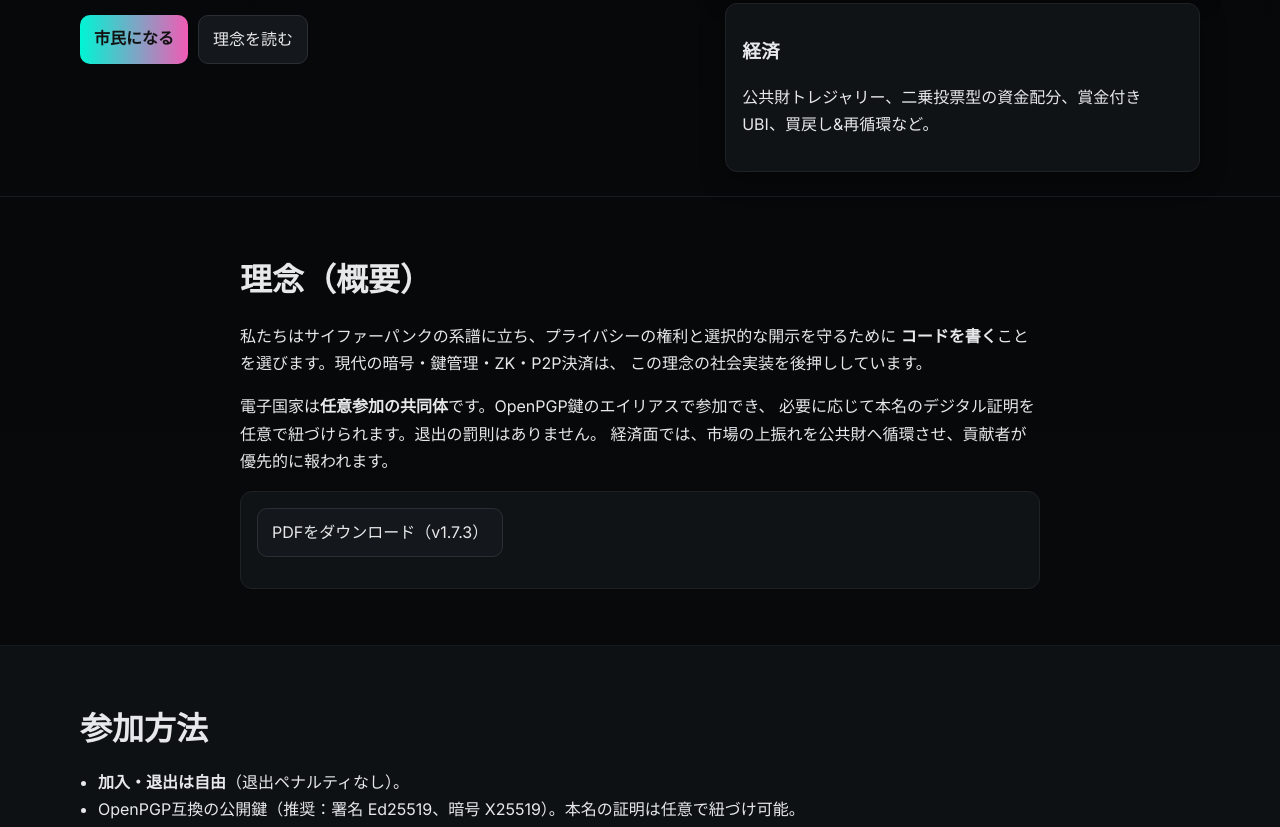
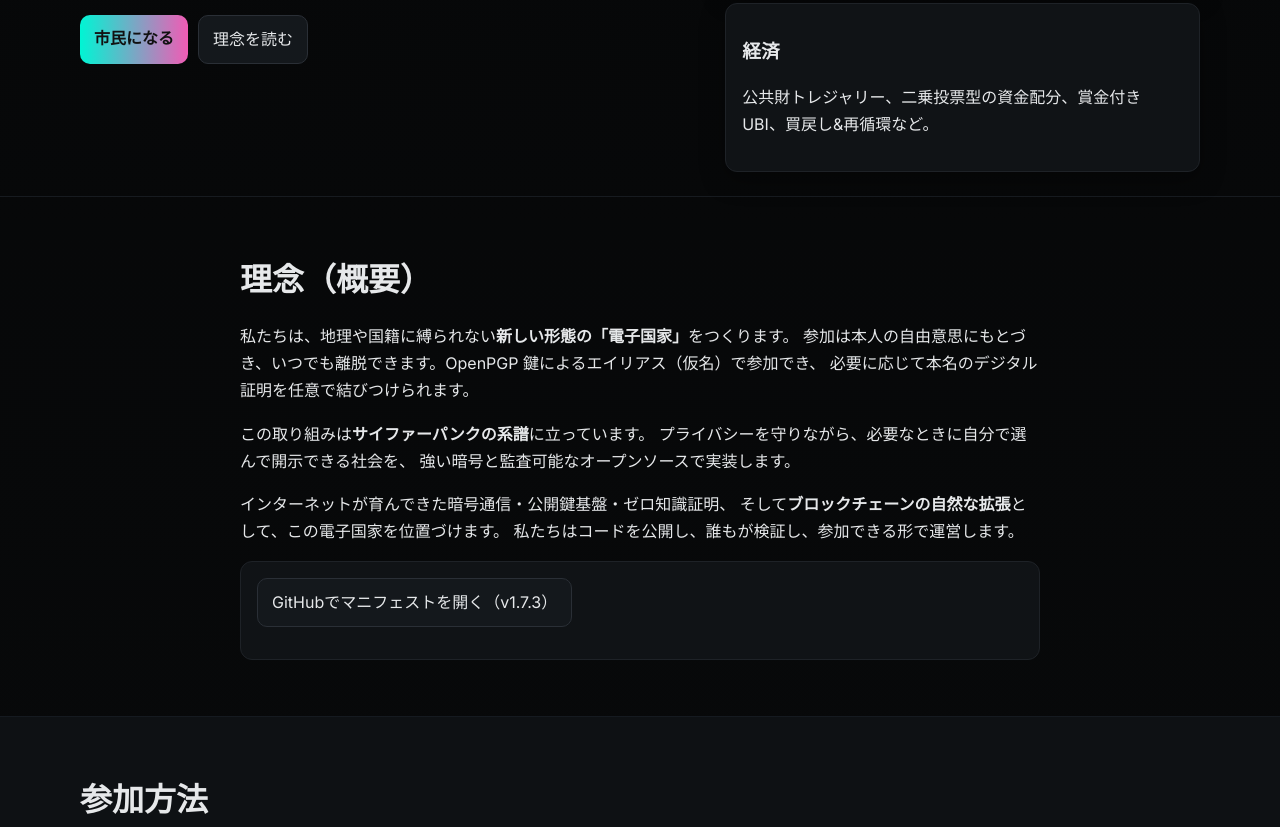
Before and after one commit to Rajielight/ELECTRONIC-NATION, a plain HTML site: page docs/index.html in a window 1280 px wide. Shown: the part 483-1310 px from the top of the page. Drawn offline with Linux system fonts and the light colour scheme.

Commit message:
manifesto: rewrite summary (JP); link to GitHub blob PDF; disable PDF resolver

```diff
--- a/docs/assets/js/script.js
+++ b/docs/assets/js/script.js
@@ -64,7 +64,7 @@
   }
 
   // ---- Manifesto PDF resolver ----
-  async function resolvePdf() {
+  async function resolvePdf_disabled() {
     const link = document.getElementById("pdfLink");
     const status = document.getElementById("pdfStatus");
     if (!link) return;
@@ -94,5 +94,5 @@
     link.style.pointerEvents = "none";
     status.textContent = "PDFが見つかりません。リポジトリの docs/assets/pdf/ に配置してください。";
   }
-  resolvePdf();
+  /* resolvePdf disabled */
 })();
--- a/docs/index.html
+++ b/docs/index.html
@@ -73,21 +73,29 @@
       <div class="container narrow">
         <h2>理念（概要）</h2>
         <p>
-          私たちはサイファーパンクの系譜に立ち、プライバシーの権利と選択的な開示を守るために
-          <strong>コードを書く</strong>ことを選びます。現代の暗号・鍵管理・ZK・P2P決済は、
-          この理念の社会実装を後押ししています。
+          私たちは、地理や国籍に縛られない<strong>新しい形態の「電子国家」</strong>をつくります。
+          参加は本人の自由意思にもとづき、いつでも離脱できます。OpenPGP 鍵によるエイリアス（仮名）で参加でき、
+          必要に応じて本名のデジタル証明を任意で結びつけられます。
         </p>
         <p>
-          電子国家は<strong>任意参加の共同体</strong>です。OpenPGP鍵のエイリアスで参加でき、
-          必要に応じて本名のデジタル証明を任意で紐づけられます。退出の罰則はありません。
-          経済面では、市場の上振れを公共財へ循環させ、貢献者が優先的に報われます。
+          この取り組みは<strong>サイファーパンクの系譜</strong>に立っています。
+          プライバシーを守りながら、必要なときに自分で選んで開示できる社会を、
+          強い暗号と監査可能なオープンソースで実装します。
+        </p>
+        <p>
+          インターネットが育んできた暗号通信・公開鍵基盤・ゼロ知識証明、
+          そして<strong>ブロックチェーンの自然な拡張</strong>として、この電子国家を位置づけます。
+          私たちはコードを公開し、誰もが検証し、参加できる形で運営します。
         </p>
         <div class="box">
-          <a id="pdfLink" class="btn" href="assets/pdf/manifesto_v1_7_3.pdf" download>PDFをダウンロード（v1.7.3）</a>
+          <a id="pdfLink" class="btn" href="https://github.com/Rajielight/ELECTRONIC-NATION/blob/main/docs/assets/pdf/ELECTRONIC_NATION_Founding_Manifesto_v1_7_3.pdf" target="_blank" rel="noopener">
+            GitHubでマニフェストを開く（v1.7.3）
+          </a>
           <p id="pdfStatus" class="note" aria-live="polite"></p>
         </div>
       </div>
     </section>
+
 
     <section id="citizenship" class="section alt">
       <div class="container">
```
